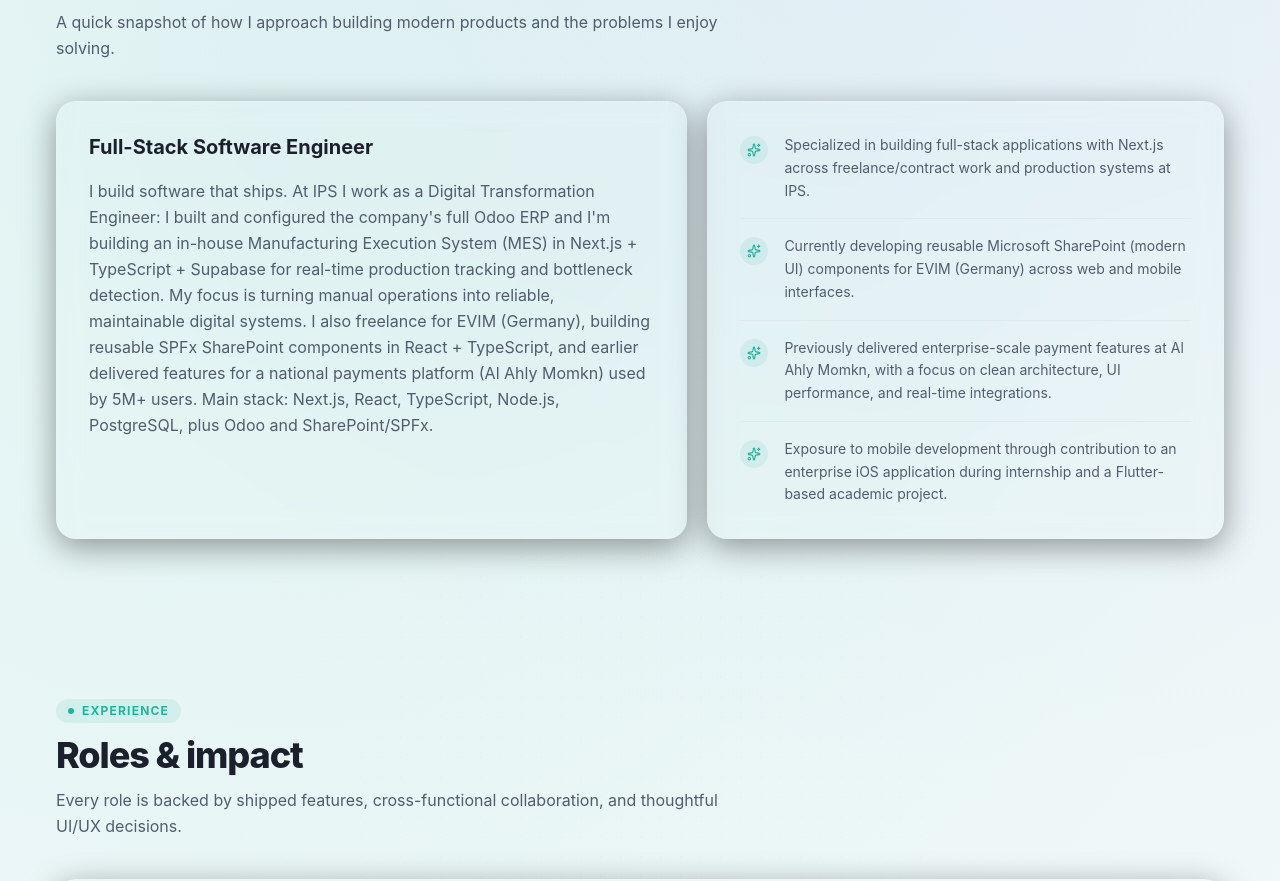
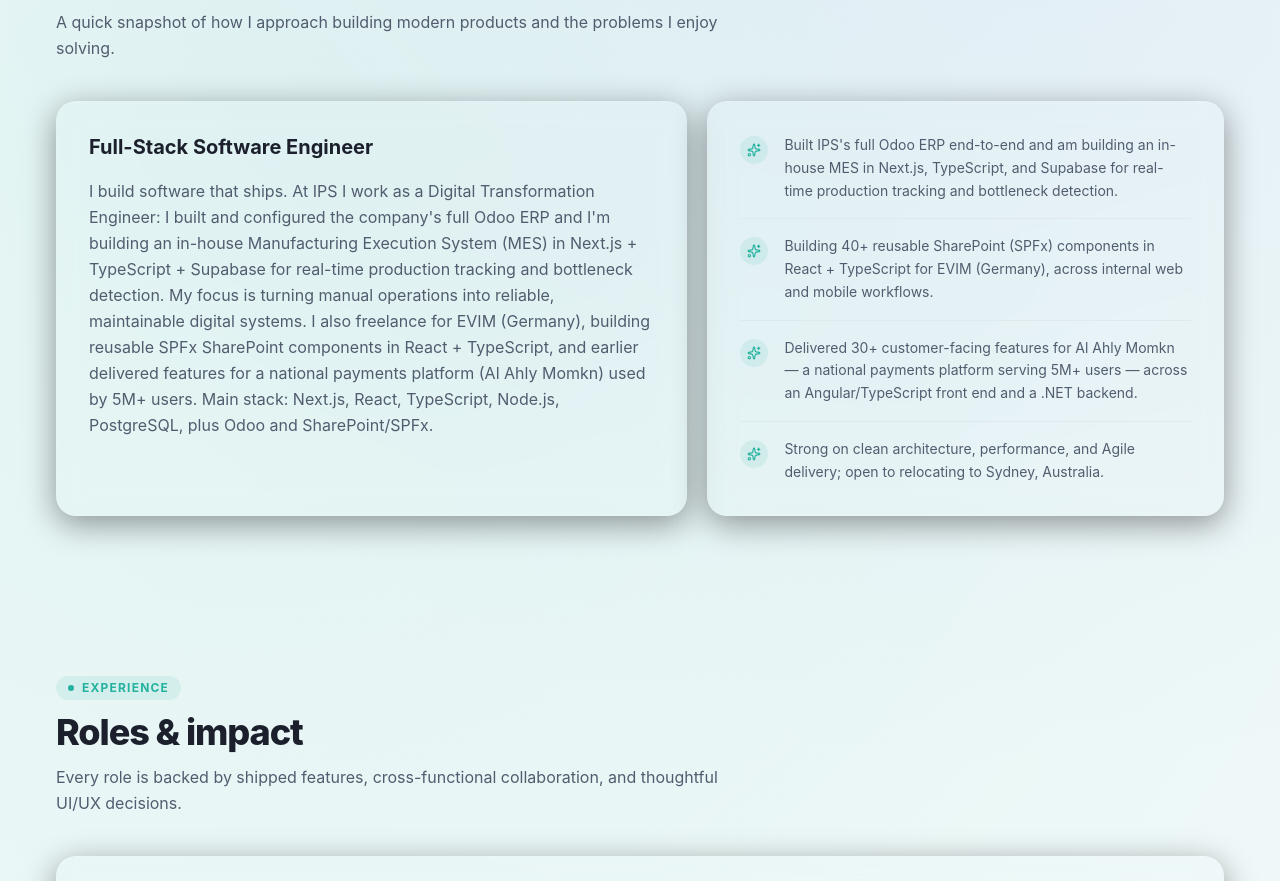
Before and after one commit to MooTamer/nextjs-portfolio, a Next.js app: page / in a window 1280 px wide. Shown: the part 1084-1965 px from the top of the page. Built offline with nearby package versions, Linux system fonts and the light colour scheme.

Commit message:
Tighten About snapshot bullets to lead with IPS work

```diff
--- a/src/content/cv.ts
+++ b/src/content/cv.ts
@@ -90,10 +90,10 @@
     relocation: "Open to relocating to Sydney, Australia",
   },
   summary_bullets: [
-    "Specialized in building full-stack applications with Next.js across freelance/contract work and production systems at IPS.",
-    "Currently developing reusable Microsoft SharePoint (modern UI) components for EVIM (Germany) across web and mobile interfaces.",
-    "Previously delivered enterprise-scale payment features at Al Ahly Momkn, with a focus on clean architecture, UI performance, and real-time integrations.",
-    "Exposure to mobile development through contribution to an enterprise iOS application during internship and a Flutter-based academic project.",
+    "Built IPS's full Odoo ERP end-to-end and am building an in-house MES in Next.js, TypeScript, and Supabase for real-time production tracking and bottleneck detection.",
+    "Building 40+ reusable SharePoint (SPFx) components in React + TypeScript for EVIM (Germany), across internal web and mobile workflows.",
+    "Delivered 30+ customer-facing features for Al Ahly Momkn — a national payments platform serving 5M+ users — across an Angular/TypeScript front end and a .NET backend.",
+    "Strong on clean architecture, performance, and Agile delivery; open to relocating to Sydney, Australia.",
   ],
   companies_links: {
     ips: "https://www.ipswirings.com",
```
